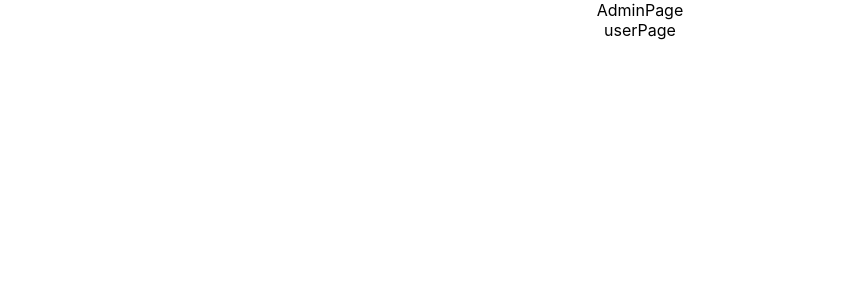
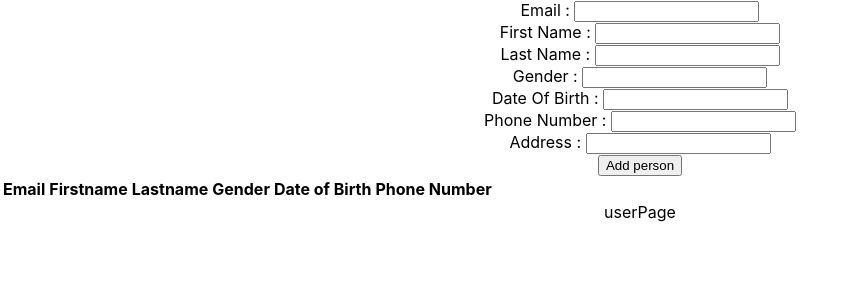
Before and after one commit to fraolb/orange-exam, a React (Create React App) app: page / in a window 1280 px wide. Shown: the top 300 px of the page, without its empty margins (0-855 px from the left). Built offline with nearby package versions, Linux system fonts and the light colour scheme.

Commit message:
add employees

```diff
--- a/src/components/admin/AdminPage.js
+++ b/src/components/admin/AdminPage.js
@@ -1,10 +1,143 @@
 import React, { useState } from 'react'
 
 function AdminPage() {
+  const [user, setUser] = useState({ email:'', firstName: '',lastName: '',gender:'', dateOfBirth:'',phoneNumber:'',address:''});//to add to the form where the admin adds employees
+  const [employee, setEmployee] = useState([]);//the data of the whole employees added
+
+  //for every form added this handleChange adds the form data to the user 1 by 1
+  const handleChange = (e) => {
+    const name = e.target.name;
+    const value = e.target.value;
+    setUser({ ...user, [name]: value });
+  };
+
+  //when new employee is added this add new user to the data
+  const handleSubmit = (e) => {
+    e.preventDefault();
+    if (user.email && user.firstName && user.lastName && user.gender && user.dateOfBirth && user.phoneNumber && user.address) {
+      const newUser = { ...user, id:user.email };//this is created to assign the id of the new added user to the data
+      setEmployee([...employee, newUser]);
+      setUser({  email: '',firstName: '', lastName: '',gender:'', dateOfBirth:'',phoneNumber:'',address:''});
+    }
+  };
 
   return (
-    <div>AdminPage</div>
+    <div>
+         <article className='form'>
+        <form>
+        <div className='form-control'>
+            <label htmlFor='email'>Email : </label>
+            <input
+              type='email'
+              id='email'
+              name='email'
+              value={user.email}
+              onChange={handleChange}
+            />
+          </div>
+          <div className='form-control'>
+            <label htmlFor='firstName'>First Name : </label>
+            <input
+              type='text'
+              id='firstName'
+              name='firstName'
+              value={user.firstName}
+              onChange={handleChange}
+            />
+          </div>
+          <div className='form-control'>
+            <label htmlFor='lastName'>Last Name : </label>
+            <input
+              type='text'
+              id='lastName'
+              name='lastName'
+              value={user.lastName}
+              onChange={handleChange}
+            />
+          </div>
+          <div className='form-control'>
+            <label htmlFor='gender'>Gender : </label>
+            <input
+              type='text'
+              id='gender'
+              name='gender'
+              value={user.gender}
+              onChange={handleChange}
+            />
+          </div>
+
+          <div className='form-control'>
+            <label htmlFor='dateOfBirth'>Date Of Birth : </label>
+            <input
+              type='text'
+              id='dateOfBirth'
+              name='dateOfBirth'
+              value={user.dateOfBirth}
+              onChange={handleChange}
+            />
+          </div>
+          <div className='form-control'>
+            <label htmlFor='phoneNumber'>Phone Number : </label>
+            <input
+              type='text'
+              id='phoneNumber'
+              name='phoneNumber'
+              value={user.phoneNumber}
+              onChange={handleChange}
+            />
+          </div>
+          <div className='form-control'>
+            <label htmlFor='address'>Address : </label>
+            <input
+              type='text'
+              id='address'
+              name='address'
+              value={user.address}
+              onChange={handleChange}
+            />
+          </div>
+          <button type='submit' className='btn' onClick={handleSubmit}>
+            Add person
+          </button>
+        </form>
+      </article>
+      <article>
+
+                <table class="center">
+                    <tr>
+                        <th>Email</th>
+                        <th>Firstname</th>
+                        <th>Lastname</th>
+                        <th>Gender</th>
+                        <th>Date of Birth</th>
+                        <th>Phone Number</th>
+                    </tr>
+                    {employee.map((person) => {
+          const { id, firstName,lastName,gender, email, dateOfBirth,phoneNumber } = person;
+          return (
+                    <tr key={id}>
+                        <th>{email}</th>
+                        <th>{firstName}</th>
+                        <th>{lastName}</th>
+                        <th>{gender}</th>
+                        <th>{dateOfBirth}</th>
+                        <th>{phoneNumber}</th>
+                    </tr>
+                      );
+                    })}
+                </table>
+
+
+
+      </article>
+    </div>
   )
 }
 
 export default AdminPage
+
+{/* <h4>{firstName} {lastName}</h4>
+              <p>{email}</p>
+              <p>{dateOfBirth}</p>
+              <p>{phoneNumber}</p>
+              <p>{gender}</p> */}
```
